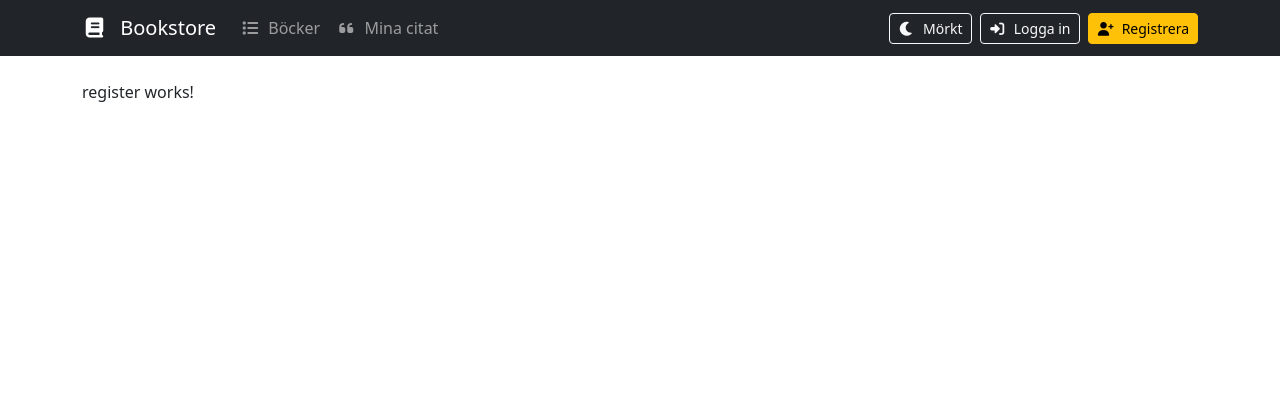
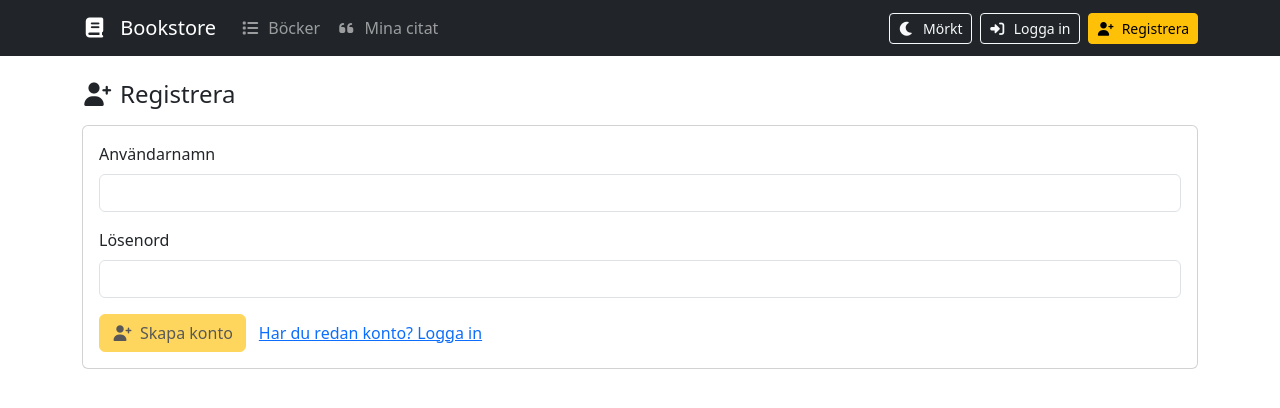
Before and after one commit to SpinalGlitter/bookstoore, an Angular app in the folder client/: page /register in a window 1280 px wide. Shown: the top 408 px of the page. Built offline with nearby package versions, Linux system fonts and the light colour scheme.

Commit message:
add authentication functionality with login, registration, and auth guard

```diff
--- a/client/src/app/app.html
+++ b/client/src/app/app.html
@@ -39,12 +39,19 @@
             <i class="fa-solid fa-moon me-1"></i> Mörkt
           }
         </button>
+
+        @if (auth.isLoggedIn()) {
+          <button class="btn btn-outline-light btn-sm" type="button" (click)="logout()">
+            <i class="fa-solid fa-right-from-bracket me-1"></i> Logga ut
+          </button>
+        } @else {
           <a class="btn btn-outline-light btn-sm" routerLink="/login">
             <i class="fa-solid fa-right-to-bracket me-1"></i> Logga in
           </a>
           <a class="btn btn-warning btn-sm" routerLink="/register">
             <i class="fa-solid fa-user-plus me-1"></i> Registrera
           </a>
+        }
       </div>
     </div>
   </div>
--- a/client/src/app/app.ts
+++ b/client/src/app/app.ts
@@ -1,23 +1,30 @@
 import { Component, signal } from '@angular/core';
-import { RouterLink, RouterLinkActive,RouterOutlet } from '@angular/router';
+import { RouterLink, RouterLinkActive, RouterOutlet } from '@angular/router';
 import { ThemeService } from './services/theme.service';
+import { AuthService } from './services/auth.service';
 
 @Component({
   selector: 'app-root',
   imports: [RouterOutlet, RouterLink, RouterLinkActive],
   templateUrl: './app.html',
-  styleUrl: './app.scss'
+  styleUrl: './app.scss',
 })
 export class App {
   protected readonly title = signal('client');
   protected readonly theme = signal<'light' | 'dark'>('light');
 
-  constructor(private readonly themeService: ThemeService) {
+  constructor(
+    private readonly themeService: ThemeService,
+    protected readonly auth: AuthService,
+  ) {
     this.themeService.init();
     this.theme.set(this.themeService.current);
   }
   toggleTheme() {
-   const next = this.themeService.toggle();
-   this.theme.set(next);
+    const next = this.themeService.toggle();
+    this.theme.set(next);
+  }
+  logout() {
+    this.auth.logout();
   }
 }
--- /dev/null
+++ b/client/src/app/guards/auth.guard.ts
@@ -0,0 +1,13 @@
+import { inject } from '@angular/core';
+import { CanActivateFn, Router } from '@angular/router';
+import { AuthService } from '../services/auth.service';
+
+export const authGuard: CanActivateFn = () => {
+  const auth = inject(AuthService);
+  const router = inject(Router);
+
+  if (auth.getToken()) return true;
+
+  router.navigateByUrl('/login');
+  return false;
+};
--- a/client/src/app/pages/login/login.html
+++ b/client/src/app/pages/login/login.html
@@ -1 +1,33 @@
-<p>login works!</p>
+<h1 class="h4 mb-3"><i class="fa-solid fa-right-to-bracket me-2"></i>Logga in</h1>
+
+@if (error) {
+  <div class="alert alert-danger">{{ error }}</div>
+}
+
+<div class="card">
+  <div class="card-body">
+    <form (ngSubmit)="submit()" #f="ngForm">
+      <div class="mb-3">
+        <label class="form-label">Användarnamn</label>
+        <input class="form-control" name="username" [(ngModel)]="model.username" required />
+      </div>
+
+      <div class="mb-3">
+        <label class="form-label">Lösenord</label>
+        <input
+          class="form-control"
+          type="password"
+          name="password"
+          [(ngModel)]="model.password"
+          required
+        />
+      </div>
+
+      <button class="btn btn-primary" [disabled]="f.invalid">
+        <i class="fa-solid fa-right-to-bracket me-2"></i>Logga in
+      </button>
+
+      <a class="btn btn-link" routerLink="/register">Skapa konto</a>
+    </form>
+  </div>
+</div>
--- a/client/src/app/pages/login/login.ts
+++ b/client/src/app/pages/login/login.ts
@@ -1,11 +1,31 @@
 import { Component } from '@angular/core';
+import { FormsModule } from '@angular/forms';
+import { Router, RouterLink } from '@angular/router';
+import { AuthService } from '../../services/auth.service';
 
 @Component({
   selector: 'app-login',
-  imports: [],
+  standalone: true,
+  imports: [FormsModule, RouterLink],
   templateUrl: './login.html',
   styleUrl: './login.scss',
 })
 export class Login {
+  model = { username: '', password: '' };
+  error = '';
 
+  constructor(
+    private readonly auth: AuthService,
+    private readonly router: Router,
+  ) {}
+
+  submit() {
+    this.error = '';
+    const res = this.auth.login(this.model.username.trim(), this.model.password);
+    if (!res.ok) {
+      this.error = res.message ?? 'Kunde inte logga in.';
+      return;
+    }
+    this.router.navigateByUrl('/books');
+  }
 }
--- a/client/src/app/pages/register/register.html
+++ b/client/src/app/pages/register/register.html
@@ -1 +1,33 @@
-<p>register works!</p>
+<h1 class="h4 mb-3"><i class="fa-solid fa-user-plus me-2"></i>Registrera</h1>
+
+@if (error) {
+  <div class="alert alert-danger">{{ error }}</div>
+}
+
+<div class="card">
+  <div class="card-body">
+    <form (ngSubmit)="submit()" #f="ngForm">
+      <div class="mb-3">
+        <label class="form-label">Användarnamn</label>
+        <input class="form-control" name="username" [(ngModel)]="model.username" required />
+      </div>
+
+      <div class="mb-3">
+        <label class="form-label">Lösenord</label>
+        <input
+          class="form-control"
+          type="password"
+          name="password"
+          [(ngModel)]="model.password"
+          required
+        />
+      </div>
+
+      <button class="btn btn-warning" [disabled]="f.invalid">
+        <i class="fa-solid fa-user-plus me-2"></i>Skapa konto
+      </button>
+
+      <a class="btn btn-link" routerLink="/login">Har du redan konto? Logga in</a>
+    </form>
+  </div>
+</div>
--- a/client/src/app/pages/register/register.ts
+++ b/client/src/app/pages/register/register.ts
@@ -1,11 +1,28 @@
 import { Component } from '@angular/core';
+import { FormsModule } from '@angular/forms';
+import { Router, RouterLink } from '@angular/router';
+import { AuthService } from '../../services/auth.service';
 
 @Component({
   selector: 'app-register',
-  imports: [],
+  standalone: true,
+  imports: [FormsModule, RouterLink],
   templateUrl: './register.html',
   styleUrl: './register.scss',
 })
 export class Register {
+  model = { username: '', password: '' };
+  error = '';
 
+  constructor(private readonly auth: AuthService, private readonly router: Router) {}
+
+  submit() {
+    this.error = '';
+    const res = this.auth.register(this.model.username.trim(), this.model.password);
+    if (!res.ok) {
+      this.error = res.message ?? 'Kunde inte registrera.';
+      return;
+    }
+    this.router.navigateByUrl('/login');
+  }
 }
--- /dev/null
+++ b/client/src/app/services/auth.service.ts
@@ -0,0 +1,48 @@
+import { Injectable, signal } from '@angular/core';
+
+type User = { username: string; password: string };
+
+@Injectable({ providedIn: 'root' })
+export class AuthService {
+  private readonly tokenKey = 'token';
+  private readonly _isLoggedIn = signal<boolean>(false);
+
+  // simple in-memory "database"
+  private users: User[] = [];
+
+  readonly isLoggedIn = this._isLoggedIn.asReadonly();
+
+  constructor() {
+    const token = localStorage.getItem(this.tokenKey);
+    this._isLoggedIn.set(!!token);
+  }
+
+  register(username: string, password: string): { ok: boolean; message?: string } {
+    if (!username || !password) return { ok: false, message: 'Användarnamn och lösenord krävs.' };
+    if (this.users.some((u) => u.username === username))
+      return { ok: false, message: 'Användarnamnet finns redan.' };
+
+    this.users.push({ username, password });
+    return { ok: true };
+  }
+
+  login(username: string, password: string): { ok: boolean; message?: string } {
+    const user = this.users.find((u) => u.username === username && u.password === password);
+    if (!user) return { ok: false, message: 'Fel användarnamn eller lösenord.' };
+
+
+    const token = `mock.${btoa(username)}.${Date.now()}`;
+    localStorage.setItem(this.tokenKey, token);
+    this._isLoggedIn.set(true);
+    return { ok: true };
+  }
+
+  logout() {
+    localStorage.removeItem(this.tokenKey);
+    this._isLoggedIn.set(false);
+  }
+
+  getToken(): string | null {
+    return localStorage.getItem(this.tokenKey);
+  }
+}
```
Also changed, not shown: client/src/app/app.routes.ts (+9 -6 lines). Lines whose indentation alone changed are shown as unchanged.
